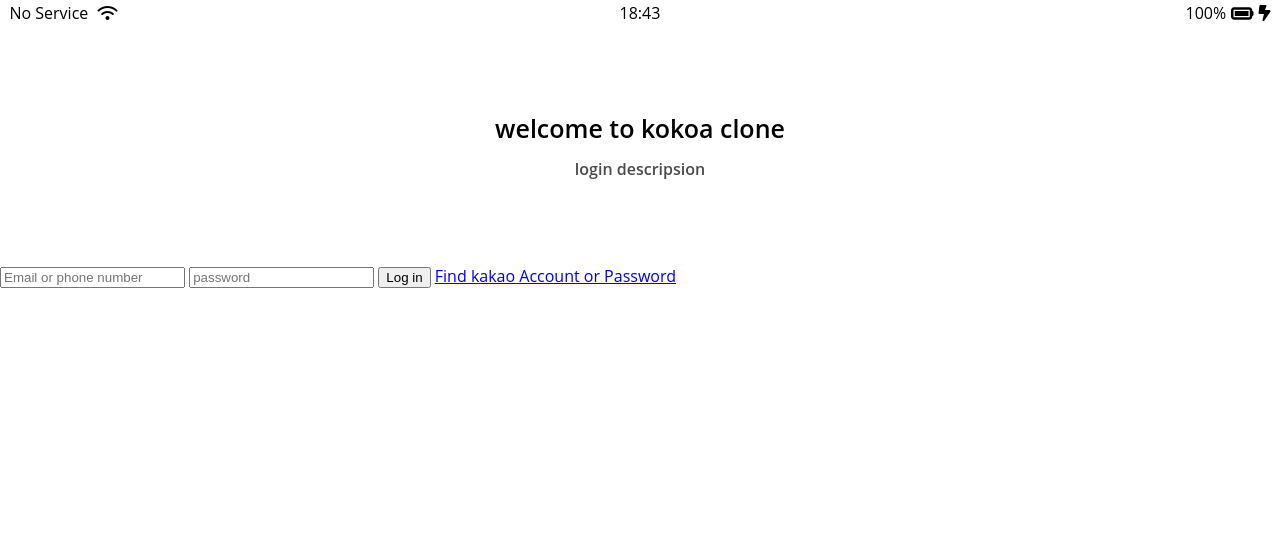
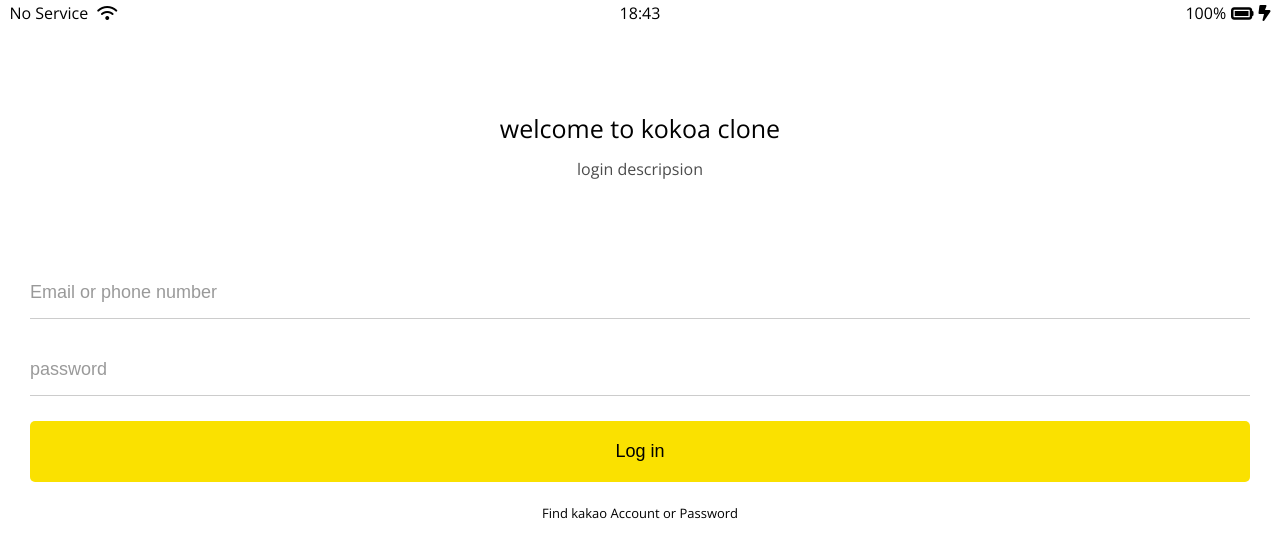
Before and after one commit to 3rdflr/dogfoot, a plain HTML site: page index.html in a window 1280 px wide. Drawn offline with nearby package versions, Linux system fonts and the light colour scheme; a web font is replaced by a local one.

Commit message:
index is done

```diff
--- a/css/reset.css
+++ b/css/reset.css
@@ -122,3 +122,7 @@ table {
   border-collapse: collapse;
   border-spacing: 0;
 }
+
+input:focus {
+  outline: none;
+}
--- /dev/null
+++ b/css/screens/login.css
@@ -0,0 +1,58 @@
+
+.welcome-header {
+    margin: 90px 0px;
+    text-align: center;
+    display: flex;
+    flex-direction: column;
+    align-items: center;
+}
+
+.welcome-header__title {
+    margin-bottom: 20px;
+    font-size: 25px;
+}
+
+.welcome-header__text {
+    width: 50%;
+    opacity: 0.7;
+}
+
+#login-form {
+    display: flex;
+    flex-direction: column;
+    margin: 0px 30px;
+}
+
+#login-form input {
+    border: none;
+    padding: 15px 0px;
+    font-size: 18px;
+    margin-bottom: 25px;
+}
+
+#login-form input:not([type="submit"]) {
+    border-bottom: 1px solid rgba(0, 0, 0, 0.2);
+    transition: border-color 0.3s ease-in-out;
+}
+
+#login-form input::placeholder {
+    color: rgba(0, 0, 0, 0.4);
+}
+
+#login-form input:focus {
+    border-color: var(--yellow);
+}
+
+#login-form input[type="submit"]{
+    background-color: var(--yellow);
+    cursor: pointer;
+    padding: 20px 0px;
+    border-radius: 5px;
+}
+
+#login-form a {
+    text-align: center;
+    text-decoration: none;
+    color: inherit;
+    font-size: 13px;
+}
--- a/css/styles.css
+++ b/css/styles.css
@@ -1,26 +1,12 @@
-@import url(https://fonts.google.com/selection?query=open);
+@import url("https://fonts.googleapis.com/css2?family=Open+Sans:ital,wght@0,300..800;1,300..800&display=swap");
+
 @import "reset.css";
-@import "status-bar.css";
+@import "variables.css";
+/* components */
+@import "components/status-bar.css";
+/* screens */
+@import "screens/login.css";
 
 body {
     font-family: "Open Sans", sans-serif;
 }
-
-.welcome-header {
-    margin: 90px 0px;
-    text-align: center;
-    display: flex;
-    flex-direction: column;
-    align-items: center;
-    font-weight: 600;
-}
-
-.welcome-header__title {
-    margin-bottom: 20px;
-    font-size: 25px;
-}
-
-.welcome-header__text {
-    width: 50%;
-    opacity: 0.7;
-}
--- /dev/null
+++ b/css/variables.css
@@ -0,0 +1,3 @@
+:root {
+    --yellow: #fae100;
+}
--- a/index.html
+++ b/index.html
@@ -28,9 +28,9 @@
         <p class="welcome-header__text">login descripsion</p>
     </header>
 
-    <form id="login-form">
-        <input type="text" placeholder="Email or phone number">
-        <input type="password" placeholder="password">
+    <form action="friends.html" method="get" id="login-form">
+        <input name="username" type="text" placeholder="Email or phone number">
+        <input name="password" type="password" placeholder="password">
         <input type="submit" value="Log in">
         <a href="#">Find kakao Account or Password</a>
     </form>
```
Also changed, not shown: friends.html (added, +1 -0 lines), css/components/status-bar.css (renamed from css/status-bar.css).
